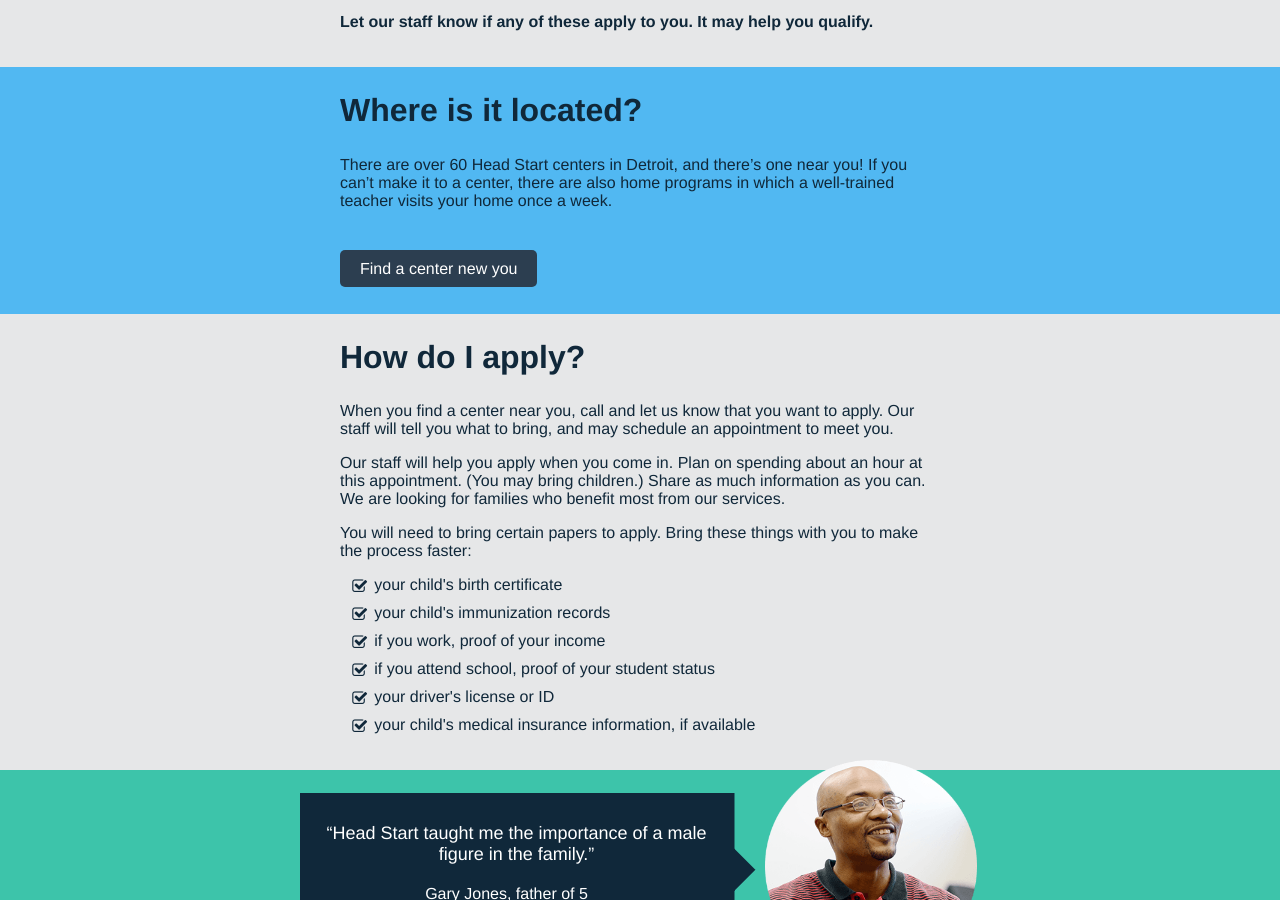
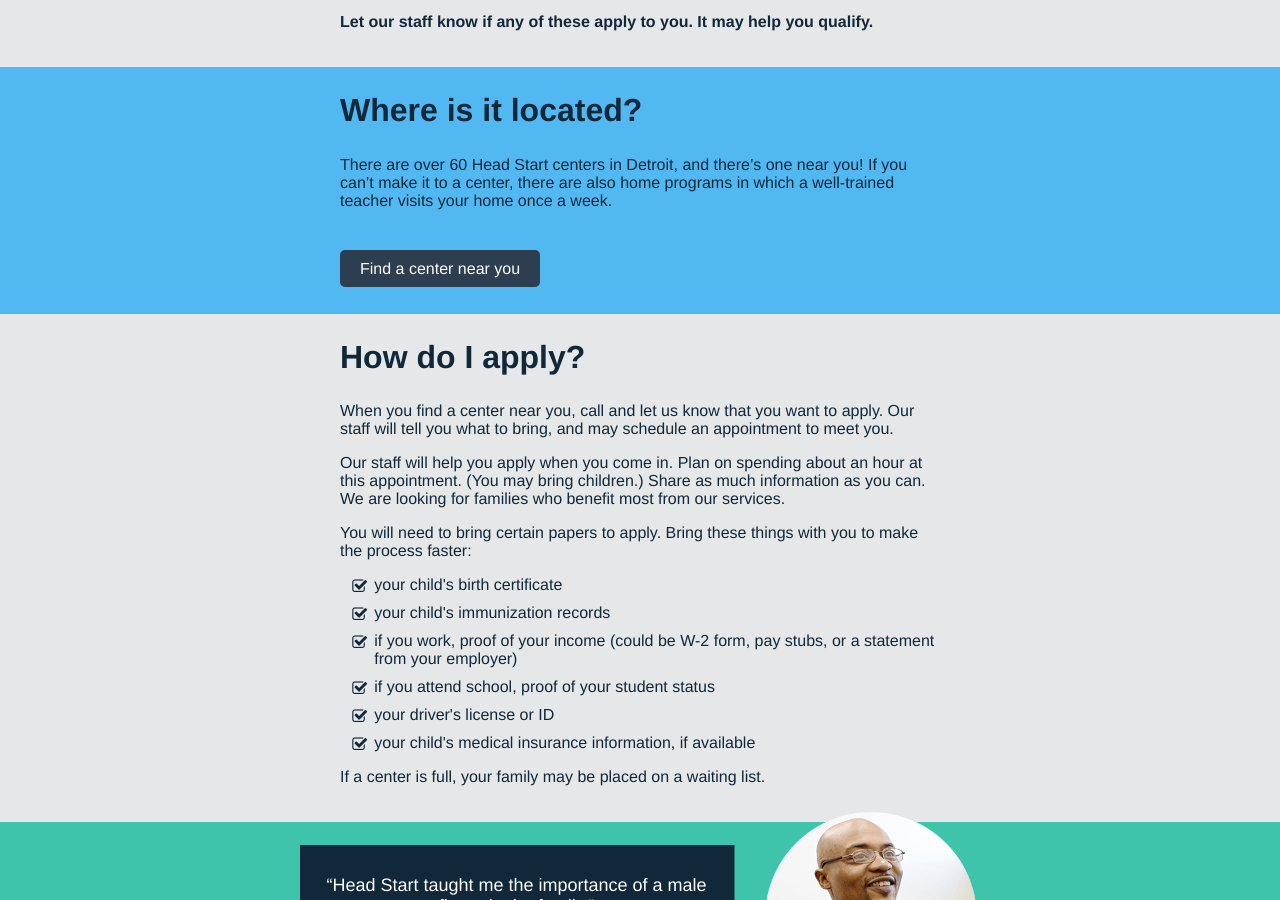
Before and after one commit to workdept/detroit-head-start, a Jekyll site: the page built from index.html, in a window 1280 px wide and 900 px high, scrolled down 2717 px. Built offline with Jekyll 4.4.1, drawn with Linux system fonts in a browser that asks for light colours; nearby versions of some CDN libraries.

Commit message:
Content updates

```diff
--- a/index.html
+++ b/index.html
@@ -272,7 +272,7 @@ testimonial-2:
             once a week.</p>
             <br />
             <p><a class="button" href="{{site.url}}/locate">Find a
-            center new you</a></p>
+            center near you</a></p>
         </div>
     </div>
 
@@ -302,7 +302,7 @@ testimonial-2:
                 immunization records</li>
 
                 <li><i class="fa fa-check-square-o"></i>if you work, proof
-                of your income</li>
+                of your income (could be W-2 form, pay stubs, or a statement from your employer)</li>
 
                 <li><i class="fa fa-check-square-o"></i>if you attend
                 school, proof of your student status</li>
@@ -313,6 +313,8 @@ testimonial-2:
                 <li><i class="fa fa-check-square-o"></i>your child's
                 medical insurance information, if available</li>
             </ul>
+
+          <p>If a center is full, your family may be placed on a waiting list.</p>
         </div>
     </div>
 </article>
```
